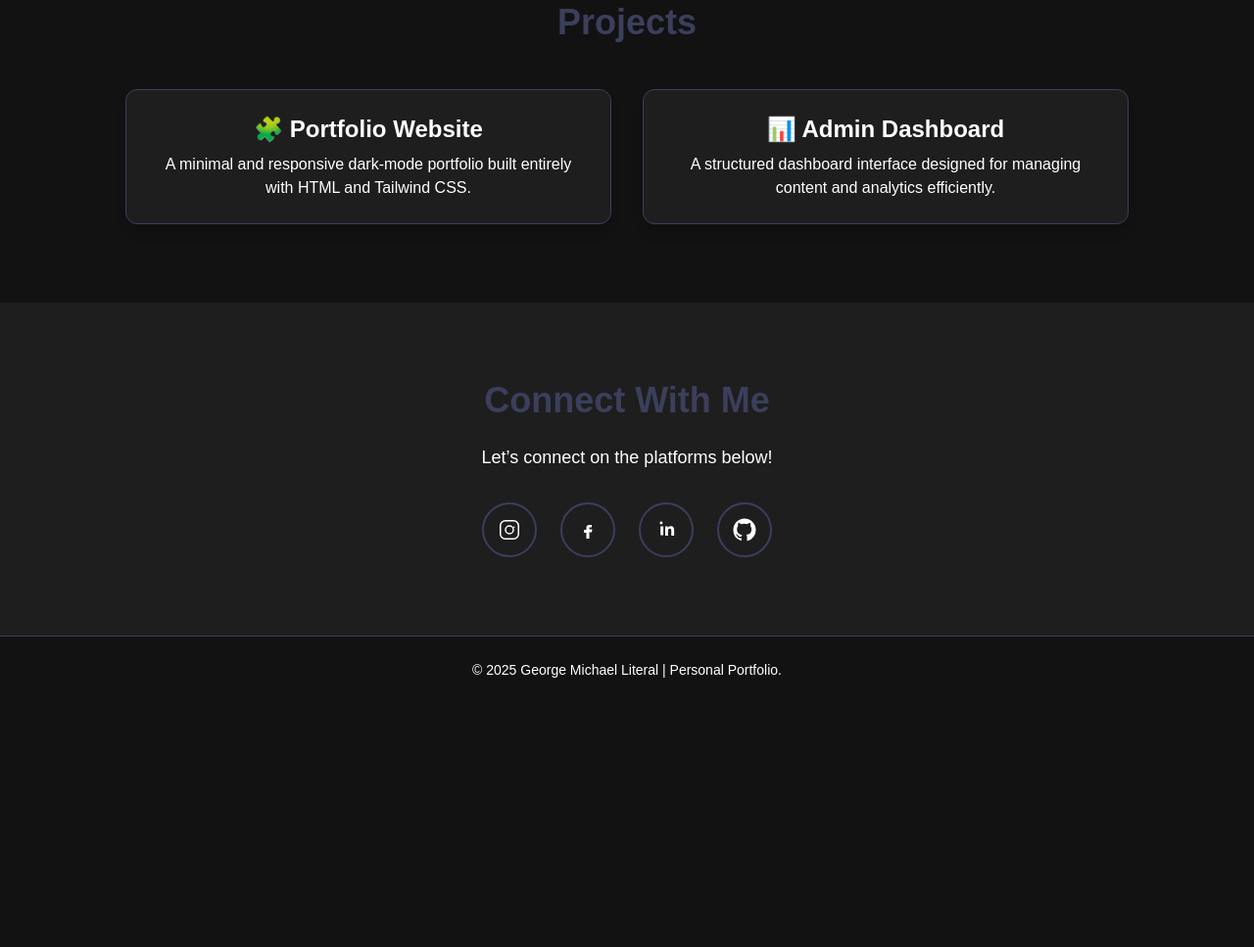
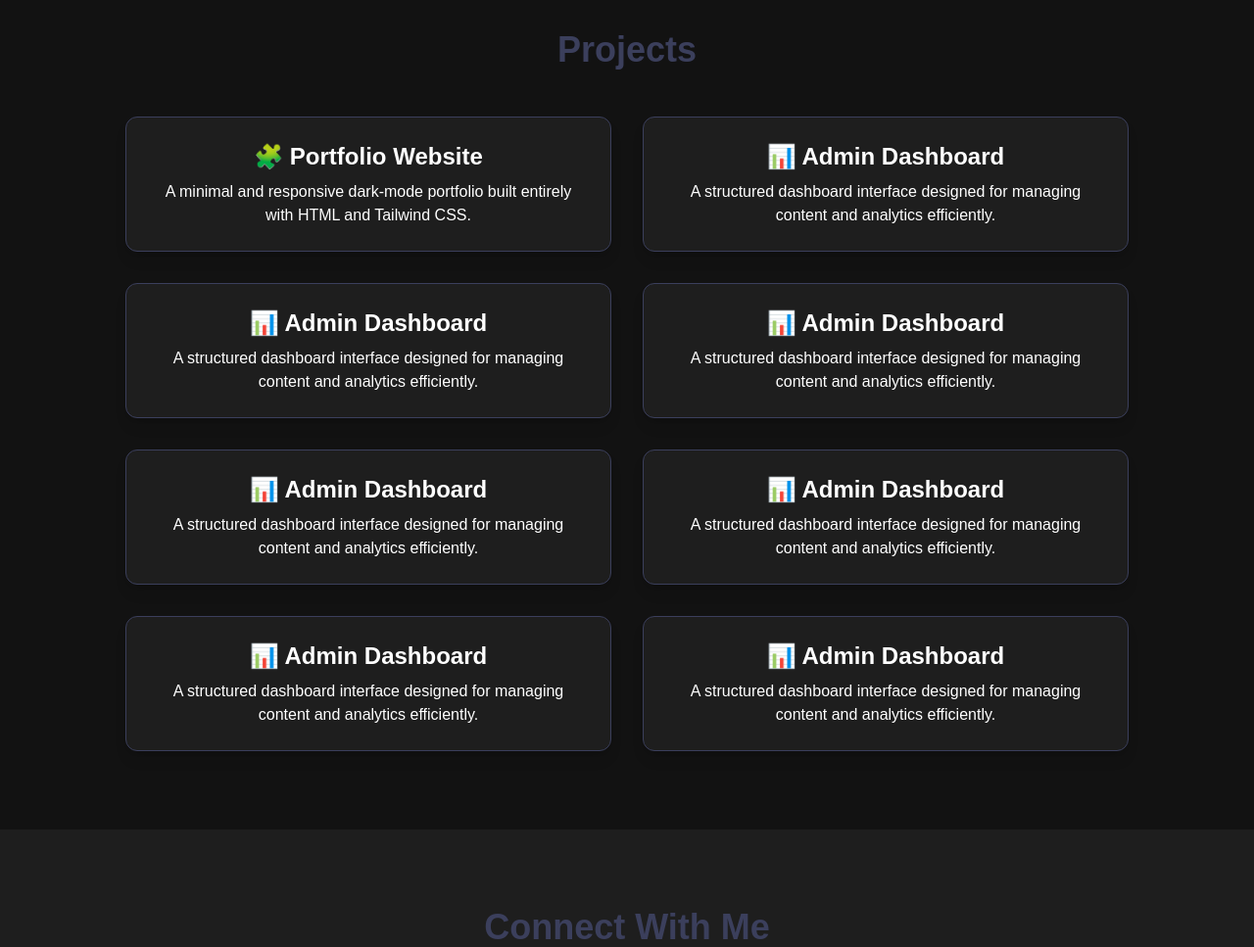
Before and after one commit to work-georgeliteral/portfolio, a plain HTML site: page index.html in a window 1280 px wide. Shown: the part 1157-2124 px from the top of the page at 98% size. Before the commit the page ends 1875 px from the top, so only its background shows below. Drawn offline with nearby package versions, Linux system fonts and the light colour scheme.

Commit message:
updated profile

```diff
--- a/index.html
+++ b/index.html
@@ -53,8 +53,7 @@
     </h2>
     <p class="text-[#3b3f5c] text-lg mb-4">Web Developer</p>
     <p class="text-lg leading-relaxed mb-6">
-      I’m passionate about crafting scalable, elegant web solutions. I specialize in web development, and I love building dark-themed interfaces that feel both modern and minimalist.
-    </p>
+    IT graduate with a passion for coding and a drive for self-learning, always eager to grow and build innovative solutions.</p>
     <a href="#projects"
       class="inline-block px-6 py-3 bg-[#3b3f5c] text-white rounded-full hover:bg-[#1e1e1e] transition font-medium">
       Explore My Work
@@ -67,7 +66,7 @@
     <div class="slide-in max-w-4xl mx-auto">
       <h3 class="slide-in text-4xl font-bold mb-6 text-[#3b3f5c]">About Me</h3>
       <p class="slide-in text-lg">
-        With a strong foundation in both front-end and back-end technologies, I enjoy solving problems and improving user experience through thoughtful design and efficient code.
+        I am a passionate web developer dedicated to addressing the needs of people by building fast, reliable, and user-friendly websites. Through my work, I strive to provide effective solutions to the challenges individuals and businesses encounter in the digital space.
       </p>
     </div>
   </section>
@@ -82,6 +81,30 @@
           <p>A minimal and responsive dark-mode portfolio built entirely with HTML and Tailwind CSS.</p>
         </div>
         <div class="bg-[#1e1e1e] p-6 rounded-xl border border-[#3b3f5c] hover:scale-105 transition shadow-lg">
+          <h4 class="text-2xl font-semibold mb-2">📊 Admin Dashboard</h4>
+          <p>A structured dashboard interface designed for managing content and analytics efficiently.</p>
+        </div>
+         <div class="bg-[#1e1e1e] p-6 rounded-xl border border-[#3b3f5c] hover:scale-105 transition shadow-lg">
+          <h4 class="text-2xl font-semibold mb-2">📊 Admin Dashboard</h4>
+          <p>A structured dashboard interface designed for managing content and analytics efficiently.</p>
+        </div>
+         <div class="bg-[#1e1e1e] p-6 rounded-xl border border-[#3b3f5c] hover:scale-105 transition shadow-lg">
+          <h4 class="text-2xl font-semibold mb-2">📊 Admin Dashboard</h4>
+          <p>A structured dashboard interface designed for managing content and analytics efficiently.</p>
+        </div>
+         <div class="bg-[#1e1e1e] p-6 rounded-xl border border-[#3b3f5c] hover:scale-105 transition shadow-lg">
+          <h4 class="text-2xl font-semibold mb-2">📊 Admin Dashboard</h4>
+          <p>A structured dashboard interface designed for managing content and analytics efficiently.</p>
+        </div>
+         <div class="bg-[#1e1e1e] p-6 rounded-xl border border-[#3b3f5c] hover:scale-105 transition shadow-lg">
+          <h4 class="text-2xl font-semibold mb-2">📊 Admin Dashboard</h4>
+          <p>A structured dashboard interface designed for managing content and analytics efficiently.</p>
+        </div>
+         <div class="bg-[#1e1e1e] p-6 rounded-xl border border-[#3b3f5c] hover:scale-105 transition shadow-lg">
+          <h4 class="text-2xl font-semibold mb-2">📊 Admin Dashboard</h4>
+          <p>A structured dashboard interface designed for managing content and analytics efficiently.</p>
+        </div>
+         <div class="bg-[#1e1e1e] p-6 rounded-xl border border-[#3b3f5c] hover:scale-105 transition shadow-lg">
           <h4 class="text-2xl font-semibold mb-2">📊 Admin Dashboard</h4>
           <p>A structured dashboard interface designed for managing content and analytics efficiently.</p>
         </div>
```
